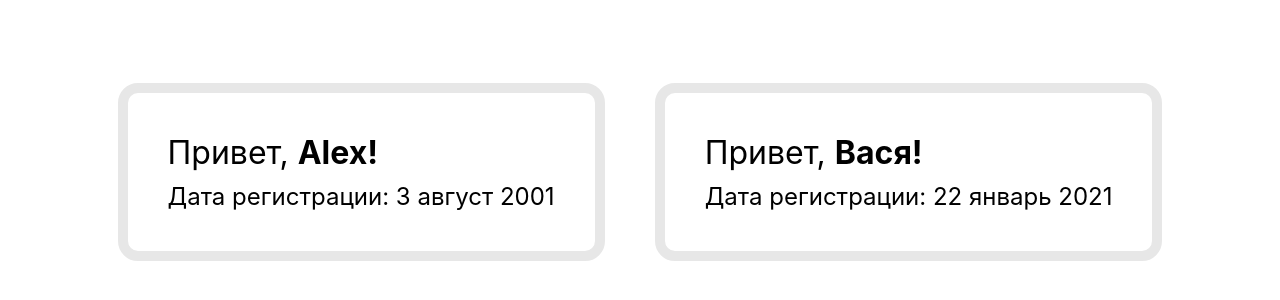
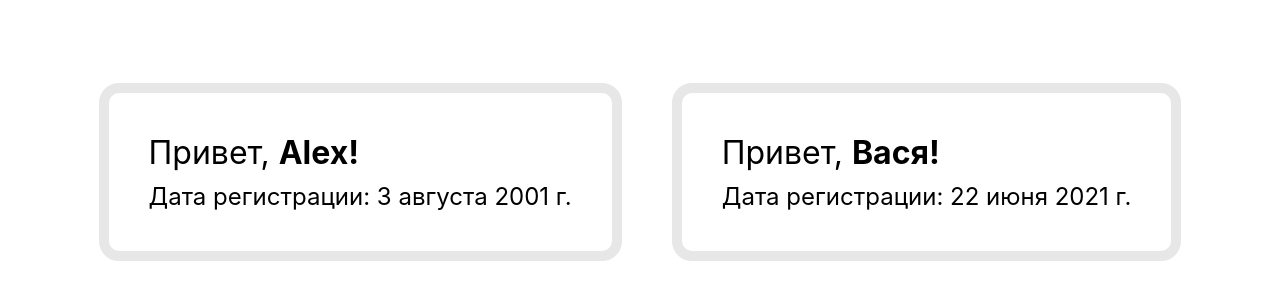
Before and after one commit to merzhoev/home-work-1, a React (Create React App) app: page / in a window 1280 px wide. Shown: the part 228-528 px from the top of the page. Built offline with nearby package versions, Linux system fonts and the light colour scheme; the HTML template or start-up script is replaced by a standard one.

Commit message:
внес правки по замечаниям

```diff
--- a/src/tutorial-1/App.js
+++ b/src/tutorial-1/App.js
@@ -6,8 +6,8 @@ function App() {
   return (
     <div className="App">
       <div className="profile">
-        <ProfileFn name="Alex" registredAt={new Date(2001, 8, 3)} />
-        <ProfileClass name="Вася" registredAt={new Date(2021, 1, 22)} />
+        <ProfileFn name="Alex Margarin" registredAt={new Date(2001, 7, 3)} />
+        <ProfileClass name="Вася Пупкин" registredAt={new Date(2021, 5, 22)} />
       </div>
     </div>
   );
--- a/src/tutorial-1/components/ProfileClass.jsx
+++ b/src/tutorial-1/components/ProfileClass.jsx
@@ -4,15 +4,17 @@ import getNormalizedDate from "../usefully/normalizedDate";
 class Profile extends React.Component {
   render() {
     const { name, registredAt } = this.props;
-    const { day, month, year } = getNormalizedDate(registredAt);
+
+    const firstName = name.split(" ")[0];
+    const normalizedDate = getNormalizedDate(registredAt);
 
     return (
       <div className="profile__item">
         <h1 className="profile__greeting">
-          Привет, <b>{name}!</b>
+          Привет, <b>{firstName}!</b>
         </h1>
         <h2 className="profile__reg-date">
-          Дата регистрации: {`${day} ${month} ${year}`}
+          Дата регистрации: {normalizedDate}
         </h2>
       </div>
     );
--- a/src/tutorial-1/components/ProfileFn.jsx
+++ b/src/tutorial-1/components/ProfileFn.jsx
@@ -1,16 +1,15 @@
 import getNormalizedDate from "../usefully/normalizedDate";
 
 const Profile = ({ name, registredAt }) => {
-  const { day, month, year } = getNormalizedDate(registredAt);
+  const firstName = name.split(" ")[0];
+  const normalizedDate = getNormalizedDate(registredAt);
 
   return (
     <div className="profile__item">
       <h1 className="profile__greeting">
-        Привет, <b>{name}!</b>
+        Привет, <b>{firstName}!</b>
       </h1>
-      <h2 className="profile__reg-date">
-        Дата регистрации: {`${day} ${month} ${year}`}
-      </h2>
+      <h2 className="profile__reg-date">Дата регистрации: {normalizedDate}</h2>
     </div>
   );
 };
--- a/src/tutorial-1/usefully/normalizedDate.js
+++ b/src/tutorial-1/usefully/normalizedDate.js
@@ -1,17 +1,5 @@
-const getNormalizedDate = (date) => {
-  return {
-    day: date.getDate(),
-    month: monthToStr(date.getMonth()),
-    year: date.getFullYear()
-  }
-}
-
-function monthToStr(num) {
-  return num > 12 || num < 1
-    ? null
-    : 'январь,февраль,март,апрель,май,июнь,июль,август,сентябрь,октябрь,ноябрь,декабрь'.split(
-      ','
-    )[num - 1];
-}
+const getNormalizedDate = (date) => (
+  date.toLocaleDateString('ru-RU', { year: 'numeric', month: 'long', day: 'numeric' })
+);
 
 export default getNormalizedDate;
```
